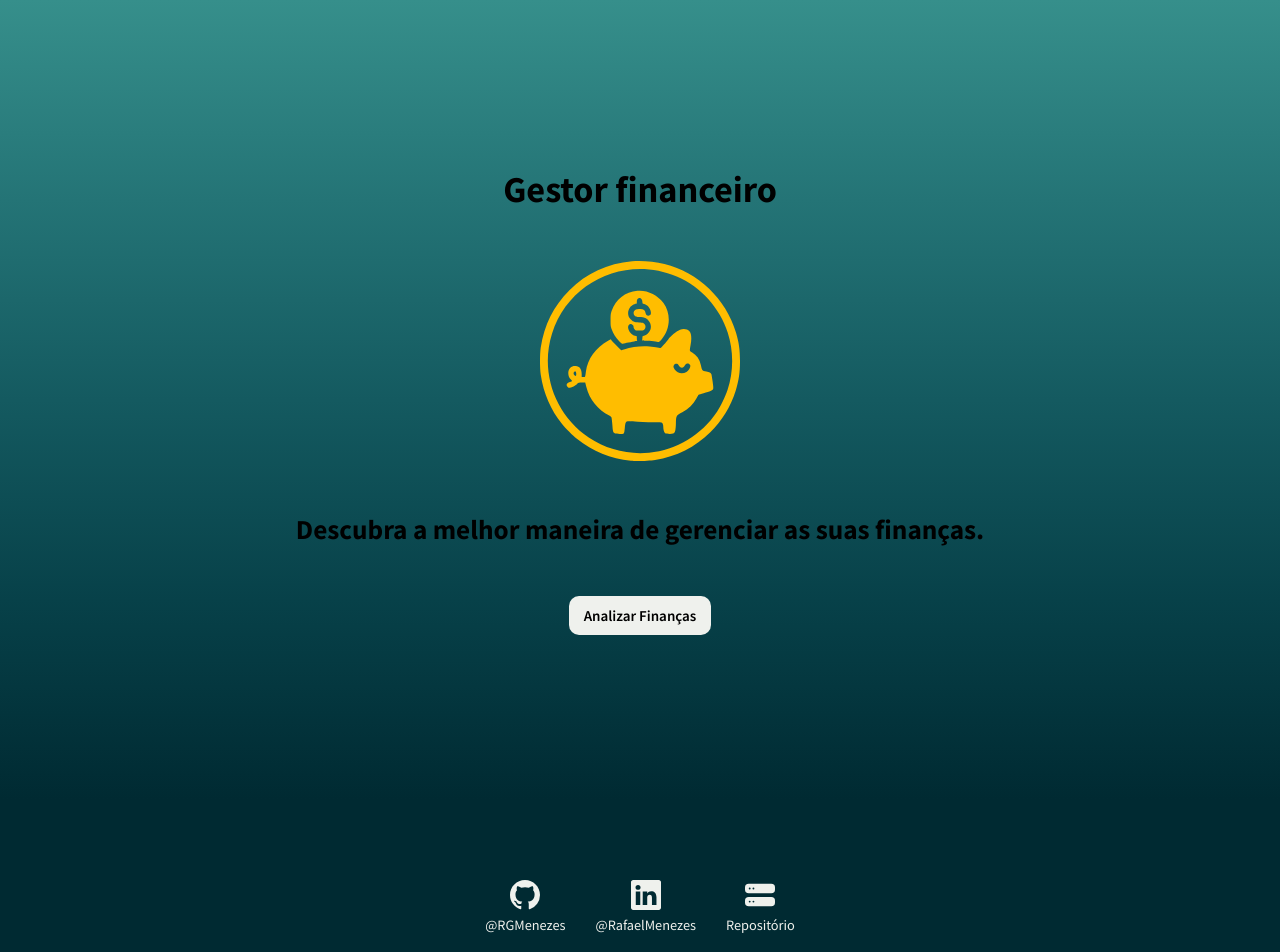
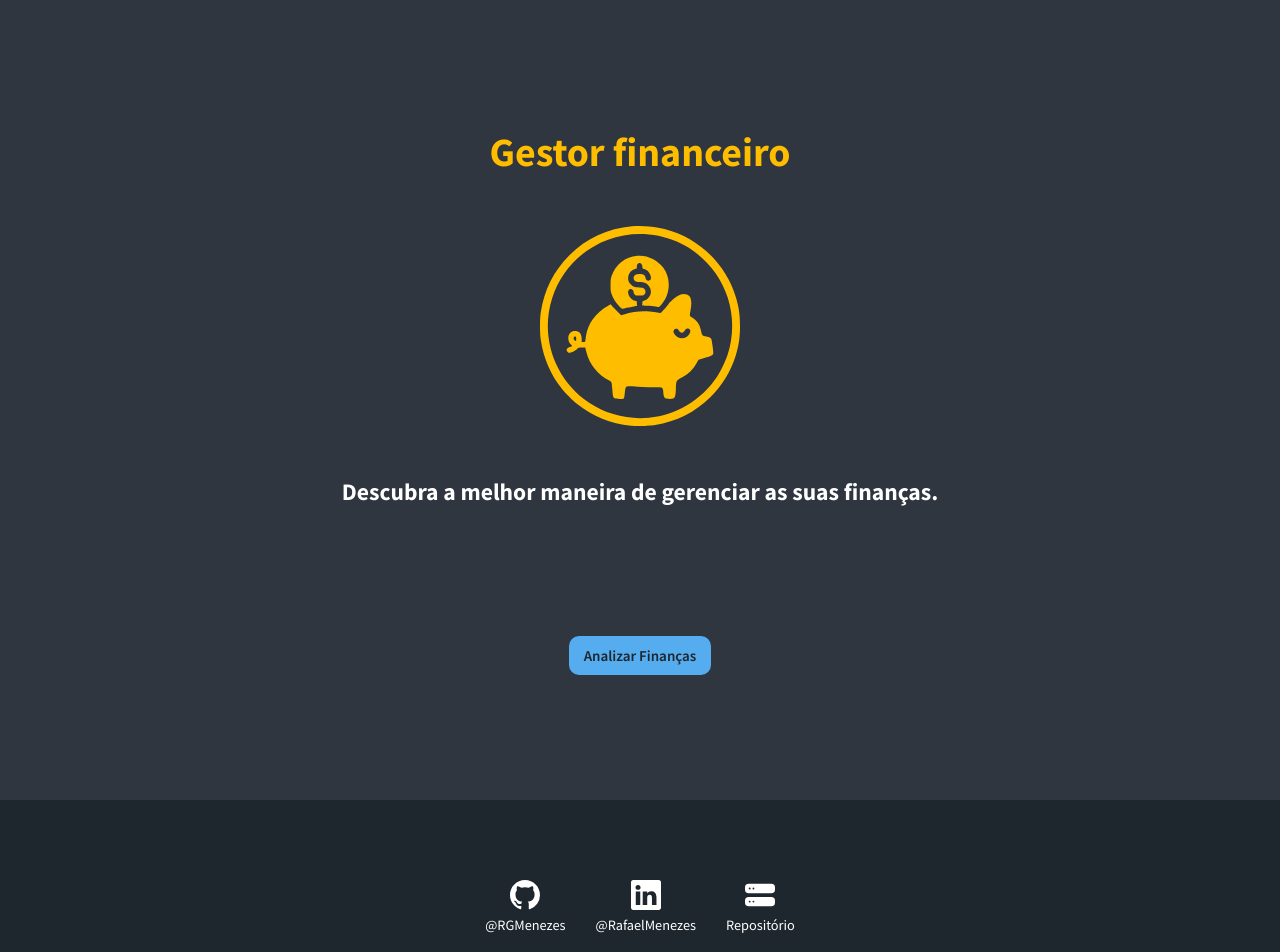
Before and after one commit to RGMenezes/gestor-financeiro, a React (Create React App) app in the folder gestor-financeiro/: page / in a window 1280 px wide. Shown: the top 952 px of the page. Built offline with nearby package versions, Linux system fonts and the light colour scheme.

Commit message:
trocando paleta de cores

```diff
--- a/gestor-financeiro/src/components/form/Button.module.css
+++ b/gestor-financeiro/src/components/form/Button.module.css
@@ -1,10 +1,10 @@
 .button{
     padding: 10px 15px;
 
-    background-color: var(--color-bk1);
+    background-color: var(--color-1);
     font-family: var(--font);
     font-weight: 600;
-    color: var(--color-1);
+    color: var(--color-bg1);
     border: none;
     border-radius: 10px;
     cursor: pointer;
@@ -15,12 +15,10 @@
     transform: translate(0px, -10%);
 }
 .button:active{
-    background-color: var(--color-main);
-    color: var(--color-bk1);
+    background-color: var(--color-3);
     transition: all .0s ease;
 }
 
 .dark{
-    background-color: var(--color-1);
-    color: var(--color-bk1);
+    background-color: var(--color-main);
 }
--- a/gestor-financeiro/src/components/layout/Footer.module.css
+++ b/gestor-financeiro/src/components/layout/Footer.module.css
@@ -42,7 +42,7 @@ a:hover{
 }
 
 a:active{
-    color: var(--color-main);
+    color: var(--color-3);
     transition: all .0s ease;
 }
 
--- a/gestor-financeiro/src/components/pages/Home.module.css
+++ b/gestor-financeiro/src/components/pages/Home.module.css
@@ -8,7 +8,7 @@
     align-items: center;
     gap: 50px;
 
-    background-image: var(--gradient);
+    background-color: var(--color-bg2);
 }
 
 .home img{
@@ -16,5 +16,15 @@
 }
 
 .home h1{
+    color: var(--color-2);
+    text-align: center;
+    font-size: 2.2em;
+}
 
+.home h2{
+    margin-bottom: 80px;
+
+    color: var(--color-1);
+    text-align: center;
+    font-size: 1.3em;
 }
--- a/gestor-financeiro/src/index.css
+++ b/gestor-financeiro/src/index.css
@@ -27,13 +27,12 @@ body{
 }
 
 :root{
-  --color-1: #EFF1ED;
-  --color-2: #D7DBD1;
-  --color-main: #FFBD00;
-  --color-bg2: #368F8B;
-  --color-bg1: #002A32;
-
-  --gradient: linear-gradient(to bottom, #368f8b, #247476, #145a60, #074149, #002a32);
+  --color-bg1: #1e272e;
+  --color-bg2: #2f3640;
+  --color-main: #55acee;
+  --color-1: white;
+  --color-2: #FFBD00;
+  --color-3: #18bc9c;
 
   --font: 'Noto Sans JP', sans-serif;
 }
```
